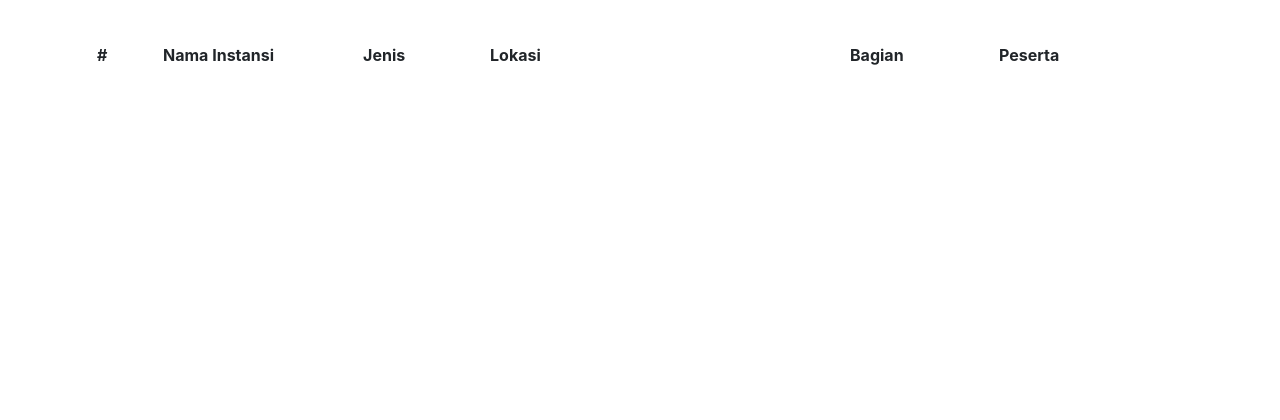
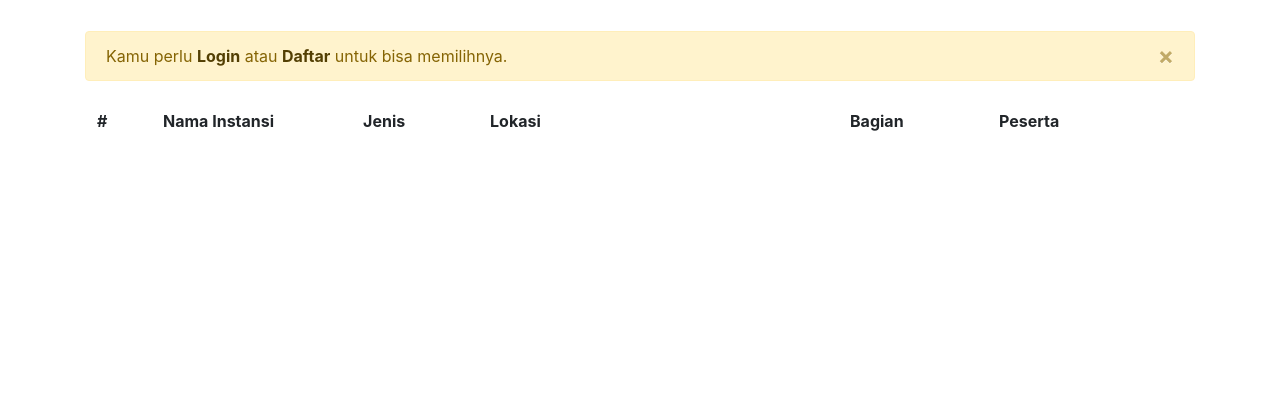
Before and after one commit to sachnun/praker.in, a PHP site: page /instansi.php in a window 1280 px wide. Shown: the part 306-726 px from the top of the page. Run offline with PHP 8.4, Linux system fonts and the light colour scheme; data that the repository does not hold is empty.

Commit message:
menambahkan alert

```diff
--- a/aksi.php
+++ b/aksi.php
@@ -4,7 +4,6 @@ function login($email, $password)
 {
     global $conn;
 
-    if ($conn->query("SELECT id FROM akun WHERE email = '{$email}'")->num_rows > 0) {
     if ($conn->query("SELECT id FROM akun WHERE email = '{$email}' AND pass = '{$password}'")->num_rows > 0) {
         $data = $conn->query("SELECT * FROM akun WHERE email = '{$email}'")->fetch_assoc();
         // berhasil login
@@ -15,10 +14,7 @@ function login($email, $password)
         // die(var_dump($_SESSION));
         header('Location: index.php');
     } else {
-            header('Location: login.php?e=pass');
-        }
-    } else {
-        header('Location: login.php?e=email');
+        header('Location: login.php?e=salah');
     }
 }
 function register()
--- a/index.php
+++ b/index.php
@@ -55,7 +55,7 @@
                             atau
                         </span>
                         <li class="nav-item">
-                            <a class="nav-link" href="login.php">
+                            <a class="nav-link" href="register.php">
                                 Daftar
                             </a>
                         </li>
--- a/instansi.php
+++ b/instansi.php
@@ -55,7 +55,7 @@
                             atau
                         </span>
                         <li class="nav-item">
-                            <a class="nav-link" href="login.php">
+                            <a class="nav-link" href="register.php">
                                 Daftar
                             </a>
                         </li>
@@ -91,6 +91,14 @@
     </div>
 
     <div class="container" id="instansi">
+        <?php if (empty($_SESSION['login'])) : ?>
+            <div class="alert alert-warning alert-dismissible fade show" role="alert">
+                Kamu perlu <a href="login.php" class="alert-link">Login</a> atau <a href="register.php" class="alert-link">Daftar</a> untuk bisa memilihnya.
+                <button type="button" class="close" data-dismiss="alert" aria-label="Close">
+                    <span aria-hidden="true">&times;</span>
+                </button>
+            </div>
+        <?php endif; ?>
         <?php if (isset($_SESSION['login']) and $_SESSION['akses'] = 1) : ?>
             <!-- Admin -->
             <button type="button" class="btn btn-primary my-3">+ Tambah Kota</button>
--- a/kota.php
+++ b/kota.php
@@ -55,7 +55,7 @@
                             atau
                         </span>
                         <li class="nav-item">
-                            <a class="nav-link" href="login.php">
+                            <a class="nav-link" href="register.php">
                                 Daftar
                             </a>
                         </li>
```
Also changed, not shown: perusahaan.php (+9 -1 lines). Lines whose indentation alone changed are shown as unchanged.
